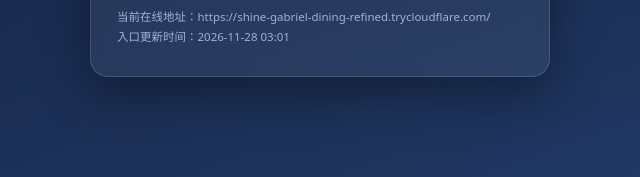
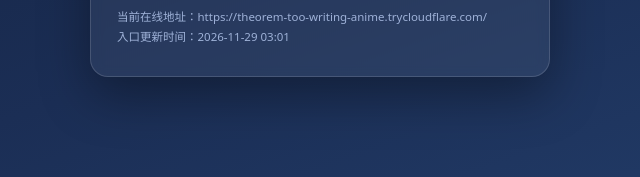
Before and after one commit to WYT2937062773/price-monitor, a plain HTML site: page go.html in a window 1280 px wide. Shown: the part 520-697 px from the top of the page, 320-960 px from the left. Drawn offline with Linux system fonts and the light colour scheme.

Commit message:
update go.html

```diff
--- a/go.html
+++ b/go.html
@@ -27,7 +27,7 @@
   <h1>价格监控系统</h1>
   <div class="sub">入库复检 · 价格比对 · 一对一考评 · 单价核对</div>
 
-  <a class="btn online" href="https://shine-gabriel-dining-refined.trycloudflare.com/" id="btnOnline">进入在线系统 →</a>
+  <a class="btn online" href="https://theorem-too-writing-anime.trycloudflare.com/" id="btnOnline">进入在线系统 →</a>
   <a class="btn lan" href="http://192.168.10.27:8765/go" id="btnLan">店内极速入口（内网）</a>
   <a class="btn offline" href="https://wyt2937062773.github.io/price-monitor/">查看离线快照</a>
 
@@ -36,7 +36,7 @@
     <div>离线快照：每天 17:00 更新，电脑关机也能看</div>
     <div>门店账号请联系管理员分配（账号＝门店名）</div>
   </div>
-  <div class="addr">当前在线地址：https://shine-gabriel-dining-refined.trycloudflare.com/<br>入口更新时间：2026-11-28 03:01</div>
+  <div class="addr">当前在线地址：https://theorem-too-writing-anime.trycloudflare.com/<br>入口更新时间：2026-11-29 03:01</div>
   <script>
   // 能连上内网就显示「店内极速入口」
   (function(){
```
